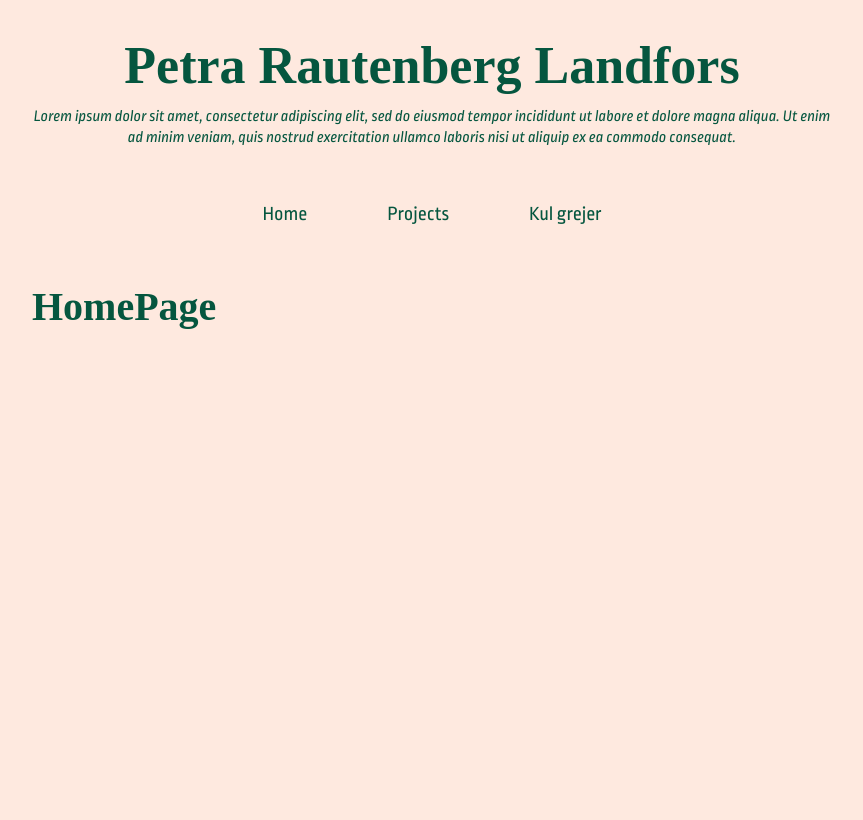
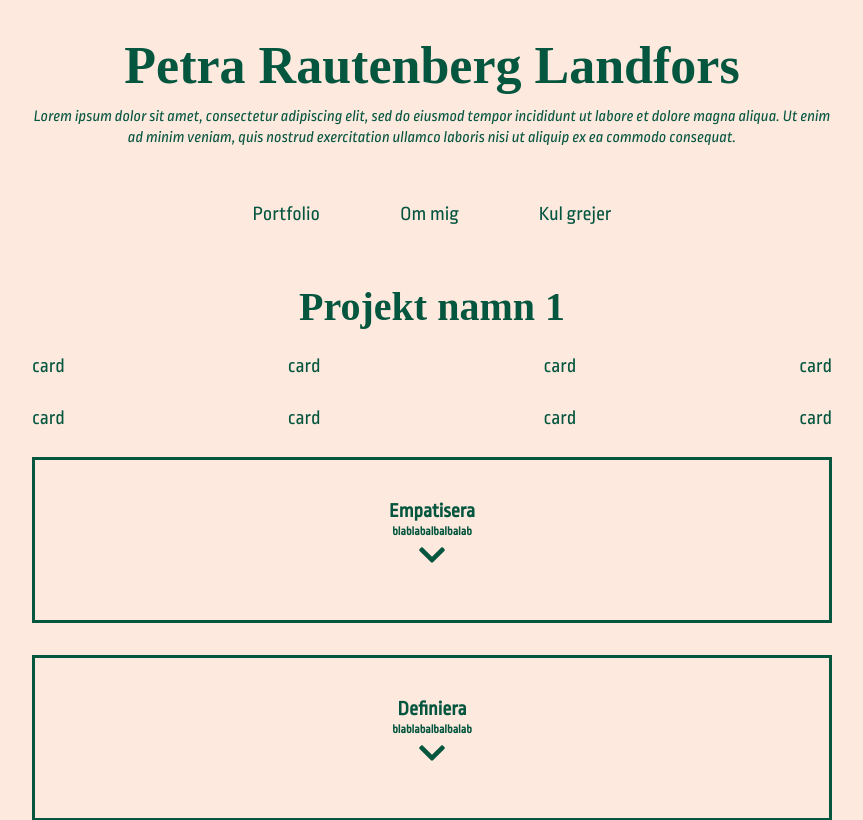
Before and after one commit to mrautenberg/petra-portfolio, a React (Create React App) app: page / in a window 1280 px wide. Shown: the top 820 px of the page, without its empty margins (208-1071 px from the left). Built offline with nearby package versions, Linux system fonts and the light colour scheme; a web font is replaced by a local one.

Commit message:
accordion added, UI fixes & updated file structure

```diff
--- a/package.json
+++ b/package.json
@@ -8,6 +8,7 @@
     "@testing-library/user-event": "^12.8.3",
     "react": "^17.0.2",
     "react-dom": "^17.0.2",
+    "react-icons": "^4.3.1",
     "react-router-dom": "^5.2.0",
     "react-scripts": "4.0.3",
     "web-vitals": "^1.1.2"
--- a/src/App.css
+++ b/src/App.css
@@ -273,3 +273,60 @@ nav {
     margin-top: 0.3em;
   }
 }
+
+/* Accordion */
+
+.accordion-section {
+  display: flex;
+  flex-direction: column;
+  border: 3px solid var(--text-clr);
+  margin-bottom: 2rem;
+}
+
+
+.accordion-layout {
+  display: flex;
+  align-items: center;
+  justify-content: center;
+  flex-direction: column;
+  flex: 1;
+}
+
+.accordion-title {
+  background-color: var(--clr-background);
+  color: var(--text-clr);
+  cursor: pointer;
+  display: flex;
+  align-items: center;
+  border: none;
+  outline: none;
+  transition: background-color 0.6s ease;
+  height: 10rem;
+}
+
+.accordion-title:hover,
+.active {
+  background-color: none;
+}
+
+.accordion-icon {
+  font-size: 30px;
+  font-weight: bold;
+  transition: transform 1s ease;
+}
+
+.rotate {
+  transform: rotate(180deg);
+}
+
+.accordion-content {
+  background-color: inherit;
+  overflow: hidden;
+  transition: max-height 0.6s ease;
+}
+
+.accordion-text {
+  font-weight: 400;
+  font-size: 14px;
+  padding: 18px;
+}
--- a/src/App.js
+++ b/src/App.js
@@ -1,7 +1,8 @@
 import { BrowserRouter as Router, Route, Switch } from "react-router-dom"
 
 import Navbar from "./components/Navbar"
-import HomePage from "./pages/HomePage"
+import EtcPage from "./pages/EtcPage"
+import AboutPage from "./pages/AboutPage"
 import ProjectPage from "./pages/ProjectPage"
 
 import "./App.css"
@@ -13,10 +14,13 @@ const App = () => {
         <Navbar />
         <Switch>
           <Route exact path="/">
-            <HomePage />
+            <ProjectPage />
           </Route>
-          <Route path="/projects">
-            <ProjectPage />
+          <Route path="/about">
+            <AboutPage />
+          </Route>
+          <Route path="/etc">
+            <EtcPage />
           </Route>
         </Switch>
       </Router>
--- a/src/components/Navbar.js
+++ b/src/components/Navbar.js
@@ -11,15 +11,15 @@ const Navbar = () => {
       <nav>
         <ul className="nav-link">
           <li>
-            <NavLink exact to="/">
-              Home
+            <NavLink to="/">Portfolio</NavLink>
+          </li>
+          <li>
+            <NavLink exact to="/about">
+              Om mig
             </NavLink>
           </li>
           <li>
-            <NavLink to="/projects">Projects</NavLink>
-          </li>
-          <li>
-            <NavLink to="/projects">Kul grejer</NavLink>
+            <NavLink to="/etc">Kul grejer</NavLink>
           </li>
         </ul>
       </nav>
--- a/src/components/ProcessAccordion.js
+++ b/src/components/ProcessAccordion.js
@@ -1,7 +1,56 @@
-export default function ProcessAccordion () {
-  return (
-    <div>
-      A single process accordion
-    </div>
-  )
+import React, { useState, useRef, useEffect } from 'react'
+
+import { FaChevronDown } from "react-icons/fa";
+
+const Accordion = (props) => {
+	const [active, setActive] = useState(false)
+	const contentRef = useRef(null)
+
+	useEffect(() => {
+		contentRef.current.style.maxHeight = active ? `${contentRef.current.scrollHeight}px` : '0px'
+	}, [contentRef, active])
+
+	const toogleActive = () => {
+		setActive(!active)
+	}
+
+	const titleStyle = {
+		fontWeight: 600,
+		fontSize: '20px',
+	}
+
+	const subtitleStyle = {
+		fontWeight: 600,
+		fontSize: '12px',
+	}
+
+	// @TODO: Chevron Down icon positioned absolute
+	// to bottom of container
+
+	return (
+		<div className="accordion-section">
+			<button className="accordion-title" onClick={toogleActive}>
+				<div className="accordion-layout">
+					<p style={titleStyle}>
+						{props.title}
+					</p>
+					<p style={subtitleStyle}>
+						{props.subtitle}
+					</p>
+					<span className={active ? 'accordion-icon rotate' : 'accordion-icon'}>
+						<FaChevronDown />
+					</span>
+				</div>
+			</button>
+
+			<div
+				ref={contentRef}
+				className="accordion-content"
+			>
+				{props.children}
+			</div>
+		</div>
+	)
 }
+
+export default Accordion
--- a/src/components/ProjectGrid.js
+++ b/src/components/ProjectGrid.js
@@ -3,6 +3,7 @@ export default function ProjectGrid() {
     <div>
       <h1 style={{textAlign: "center"}}>Projekt namn 1</h1>
       <br />
+      {/* TODO: Grid layout for cards */}
       <div style={{
         display: "flex",
         alignItems: "center",
--- a/src/pages/AboutPage.js
+++ b/src/pages/AboutPage.js
@@ -1,5 +1,8 @@
 export default function AboutPage() {
   return (
-    <h1>AboutPage</h1>
+    <div>
+      <h1>Om mig</h1>
+      <p>Jag heter Petra</p>
+    </div>
   )
 }
--- /dev/null
+++ b/src/pages/EtcPage.js
@@ -0,0 +1,8 @@
+export default function HomePage() {
+  return (
+    <div>
+      <h1>Kul grejer</h1>
+      <p>HAHAHAHHA KUL!</p>
+    </div>
+  )
+}
--- a/src/pages/HomePage.js
+++ /dev/null
@@ -1,5 +0,0 @@
-export default function HomePage() {
-  return (
-    <h1>HomePage</h1>
-  )
-}
--- a/src/pages/ProjectPage.js
+++ b/src/pages/ProjectPage.js
@@ -9,11 +9,27 @@ export default function ProjectPage() {
       <br />
       {/* map out ProcessAccordion */}
       <div className="process-container">
-        <ProcessAccordion />
-        <ProcessAccordion />
-        <ProcessAccordion />
-        <ProcessAccordion />
-        <ProcessAccordion />
+        <ProcessAccordion
+          title="Empatisera"
+          subtitle="blablabalbalbalab"
+        >
+          <span className="accordion-text">abc</span>
+        </ProcessAccordion>
+        <ProcessAccordion
+          title="Definiera"
+          subtitle="blablabalbalbalab"
+        >
+          <span className="accordion-text">abc</span>
+        </ProcessAccordion>
+        <ProcessAccordion title="Idé">
+          <span className="accordion-text">abc</span>
+        </ProcessAccordion>
+        <ProcessAccordion title="Prototyp">
+          <span className="accordion-text">abc</span>
+        </ProcessAccordion>
+        <ProcessAccordion title="Testa">
+          <span className="accordion-text">abc</span>
+        </ProcessAccordion>
       </div>
       <br />
       <Recomendation />
```
Also changed, not shown: 1 other file (tests, documents, lock files or other folders).
